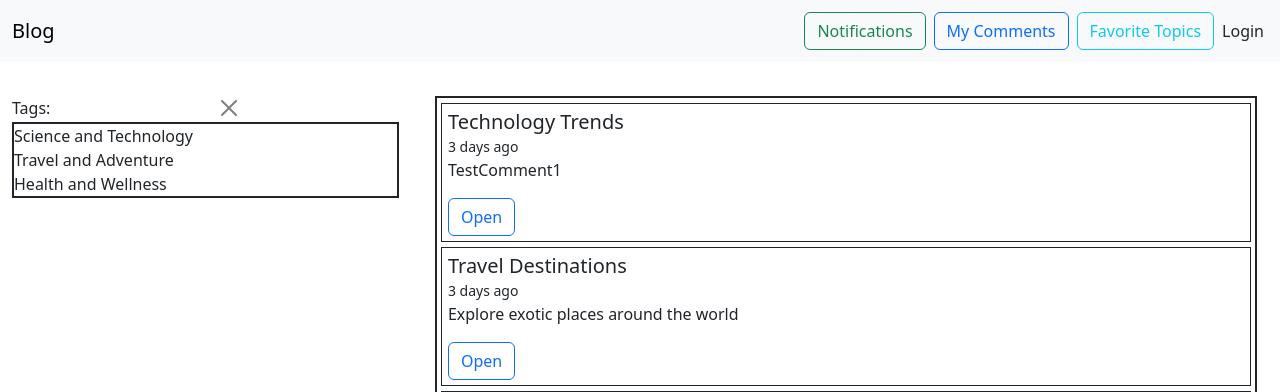
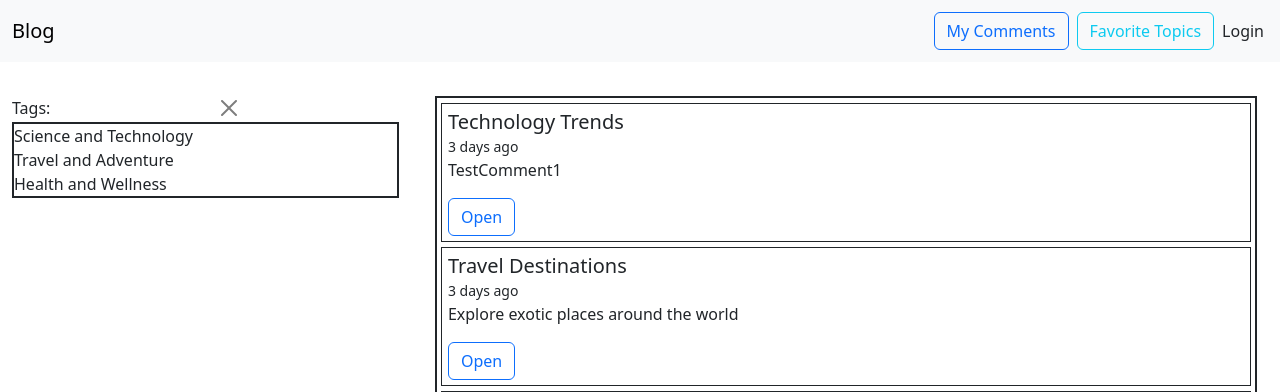
Before and after one commit to trokolisz/Rendszerfejleszt-s, a Django app: page / in a window 1280 px wide. Shown: the top 392 px of the page. Run offline with Django 5.2, Linux system fonts and the light colour scheme; data comes from the database, SQL or seed files in the repository; both versions use the stored data as it was after the commit; data that the repository does not hold is empty.

```diff
--- a/blog_app/templates/base.html
+++ b/blog_app/templates/base.html
@@ -29,15 +29,7 @@
         </button>
         <div class="collapse navbar-collapse" id="navbarSupportedContent">
           <ul class="navbar-nav me-auto mb-2 mb-lg-0"></ul>
-          <div class="m-1">
-            <button
-              class="btn btn-outline-success"
-              onclick="callNotifications()"
-              type="submit"
-            >
-              Notifications
-            </button>
-          </div>
+
           <div class="m-1">
             <button
               class="btn btn-outline-primary"
--- a/blog_app/views.py
+++ b/blog_app/views.py
@@ -6,6 +6,8 @@ from .serializers import FavoriteTopicSerializer, TopicSerializer, TopicTypeSeri
 from django.contrib.auth import logout
 from django.shortcuts import redirect
 from django.db.models import Q
+from celery import shared_task
+from django.core.mail import send_mail
 
 def logout_view(request):
     logout(request)
```
Also changed, not shown: db.sqlite3.
